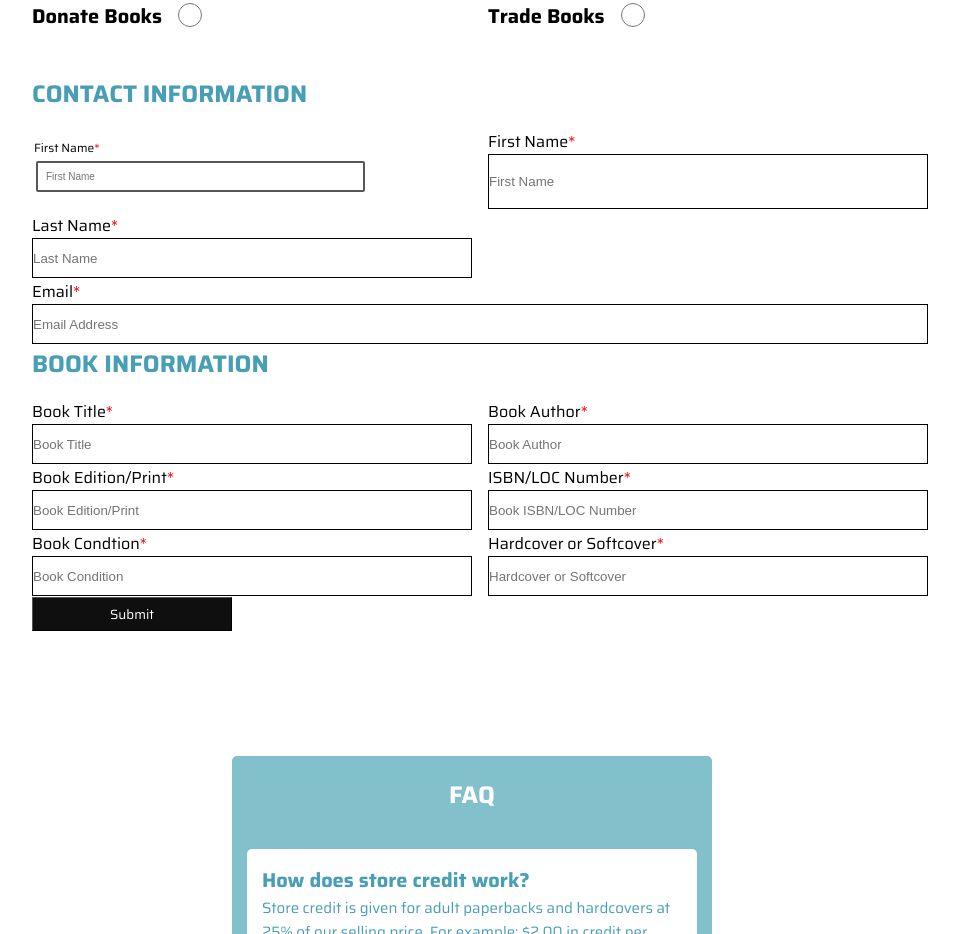
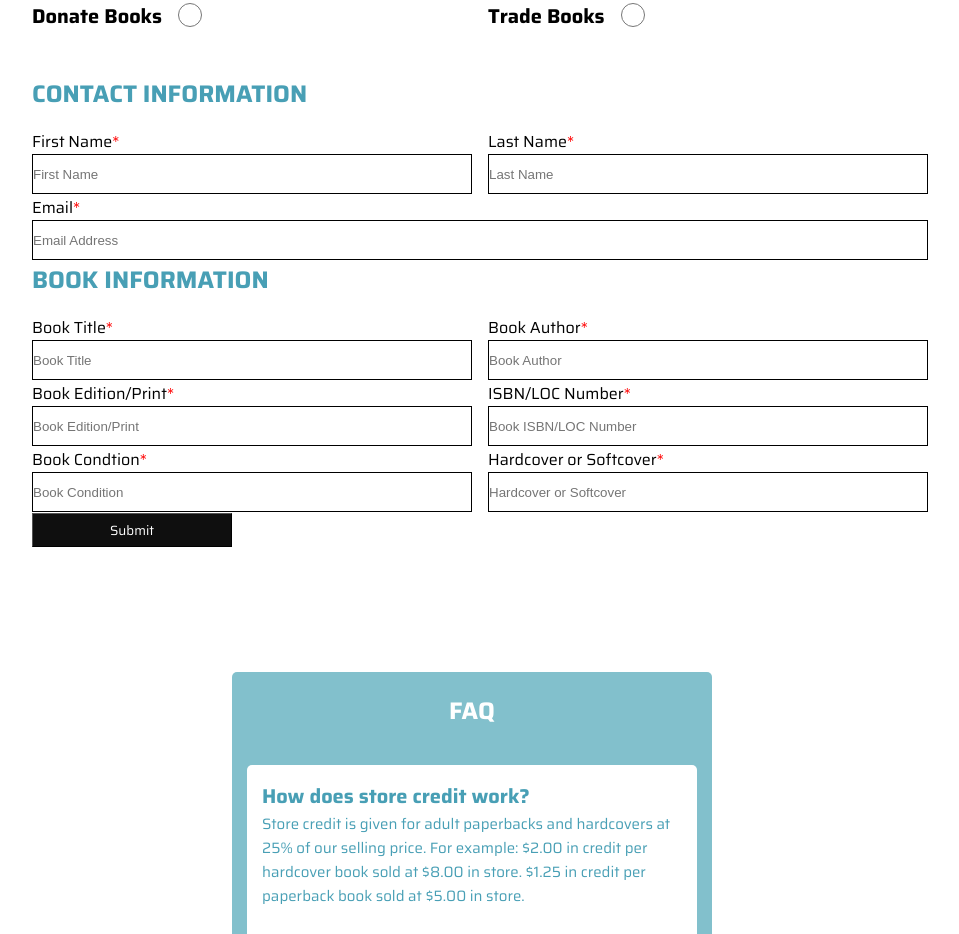
Before and after one commit to tcooper98/JoyBirdBooks, a React (Create React App) app in the folder frontend/: page /donate in a window 1280 px wide. Shown: the part 800-1734 px from the top of the page, without its empty margins (168-1127 px from the left). Built offline with nearby package versions, Linux system fonts and the light colour scheme.

Commit message:
Feb 2, 2023, 8:09 PM

```diff
--- a/frontend/src/pages/donate/donate.js
+++ b/frontend/src/pages/donate/donate.js
@@ -35,12 +35,6 @@ export default function Donate() {
                     <h2 class="sub-title">CONTACT INFORMATION</h2>
                 </div>
 
-                <div className="form-row">
-                    <div className="form-column">
-                        <label class="required-input-contact">First Name</label>
-                        <input type="text" placeholder="First Name" class="form-input" />
-                    </div>
-                </div>
 
 
                 <div>
```
